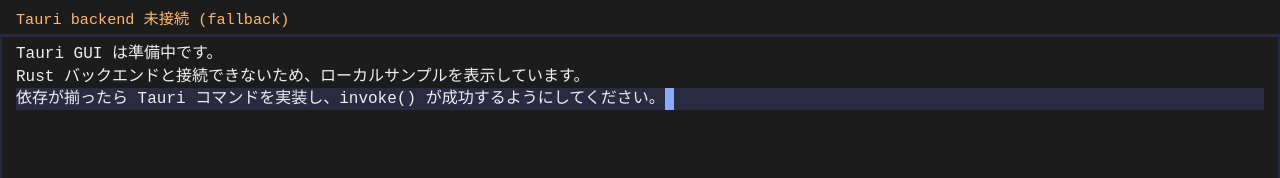
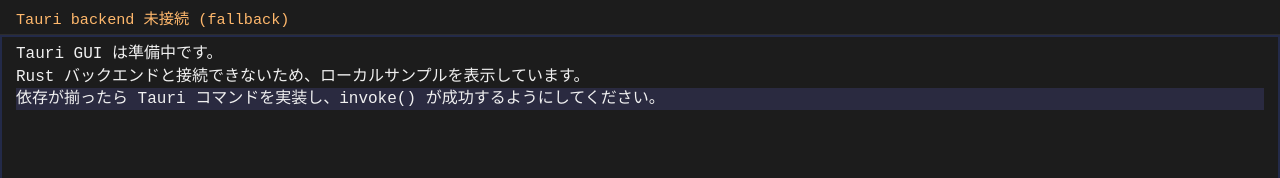
Before and after one commit to yuwki0131/altre, a React (Vite) app in the folder frontend/react/: page / in a window 1280 px wide. Shown: the top 178 px of the page. Built offline with nearby package versions, Linux system fonts and the light colour scheme.

Commit message:
fix cursor default type

```diff
--- a/frontend/react/src/styles/app.css
+++ b/frontend/react/src/styles/app.css
@@ -47,10 +47,33 @@
 }
 
 .editor-surface__cursor {
+  position: relative;
   display: inline-block;
-  width: 1ch;
-  background-color: #88aaff;
-  color: #111;
+  color: inherit;
+}
+
+.editor-surface__cursor::after {
+  content: '';
+  position: absolute;
+  top: 10%;
+  bottom: 10%;
+  left: 0;
+  width: 0.18em;
+  background-color: #a4c8ff;
+  border-radius: 0.08em;
+  animation: editor-cursor-blink 1.1s steps(2, start) infinite;
+}
+
+@keyframes editor-cursor-blink {
+  0% {
+    opacity: 1;
+  }
+  60% {
+    opacity: 1;
+  }
+  100% {
+    opacity: 0;
+  }
 }
 
 .app__minibuffer {
```
